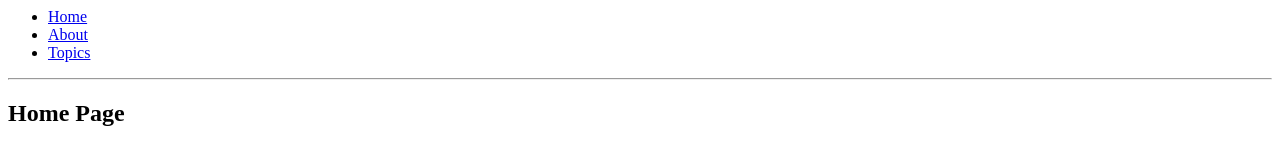
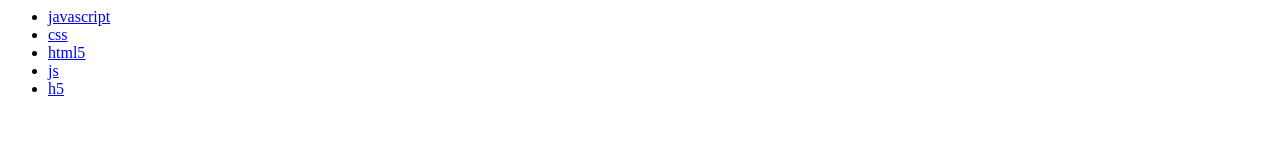
Before and after one commit to TyrionJYQ/react-router-demo, a React app: page / in a window 1280 px wide. Built offline with nearby package versions, Linux system fonts and the light colour scheme.

Commit message:
add urlParams demo

```diff
--- a/index.html
+++ b/index.html
@@ -4,6 +4,6 @@
   <div id="root"></div>
 
 </body>
-<script src="./js/routeMatching.js"></script>
-
+<!-- <script src="./js/routeMatching.js"></script> -->
+<script src="./js/urlParams.js"></script>
 </html>
--- /dev/null
+++ b/js/urlParams.js
@@ -0,0 +1,36 @@
+import React, { Component } from 'react';
+import { BrowserRouter as Router, Route, Link } from 'react-router-dom';
+import ReactDOM from 'react-dom';
+class Child extends Component {
+  render() {
+    let {match} = this.props;
+    return <div>{match.params.id}</div>
+
+  }
+}
+
+const Article = ({match}) => <h3>{match.param.id}</h3>
+class App extends Component {
+  render() {
+    return (
+      <Router>
+        <div>
+          <ul>
+            <li><Link to='/home'>javascript</Link></li>
+            <li><Link to='/css'>css</Link></li>
+            <li><Link to='/html5'>html5</Link></li>
+            <li><Link to='/articles/js'>js</Link></li>
+            <li><Link to='/articles/h5'>h5</Link></li>
+          </ul>
+          <Route path="/:id" component={Child} ></Route>
+          <Route path="/order/:id(js)" component={Article}></Route>
+        </div>
+      </Router>
+
+    )
+
+  }
+}
+
+
+ReactDOM.render(<App />, document.getElementById('root'))
```
